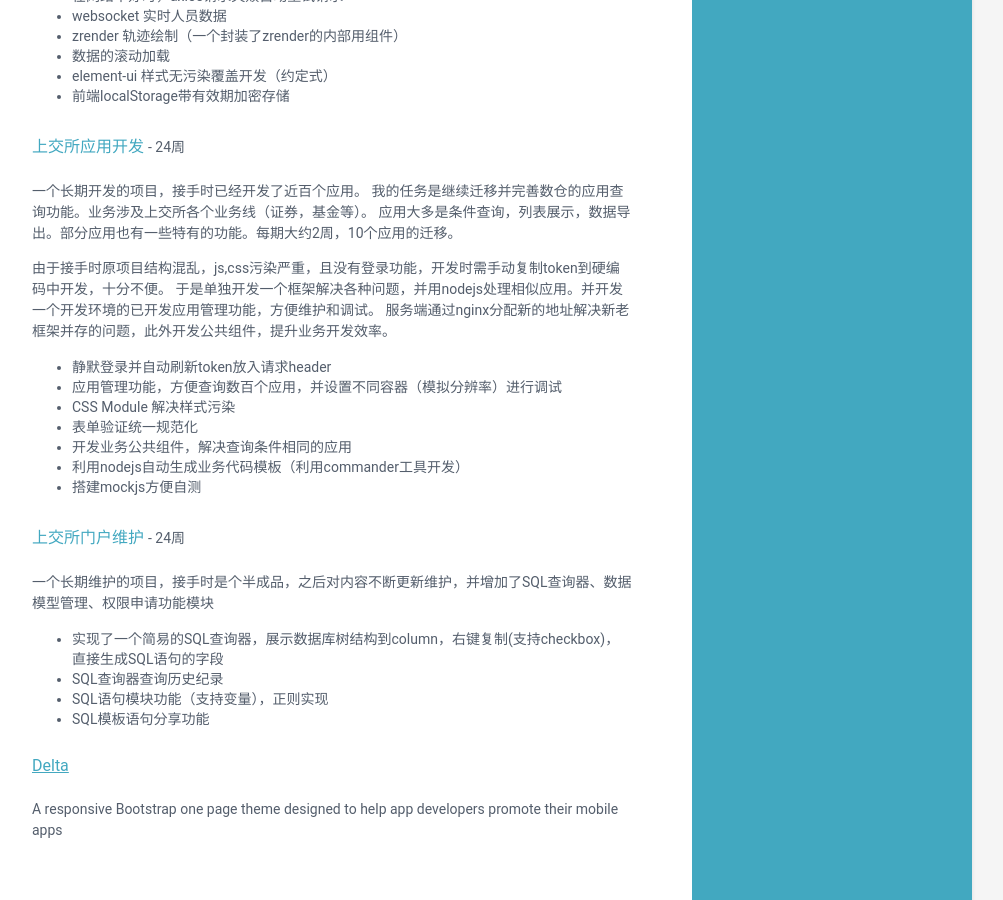
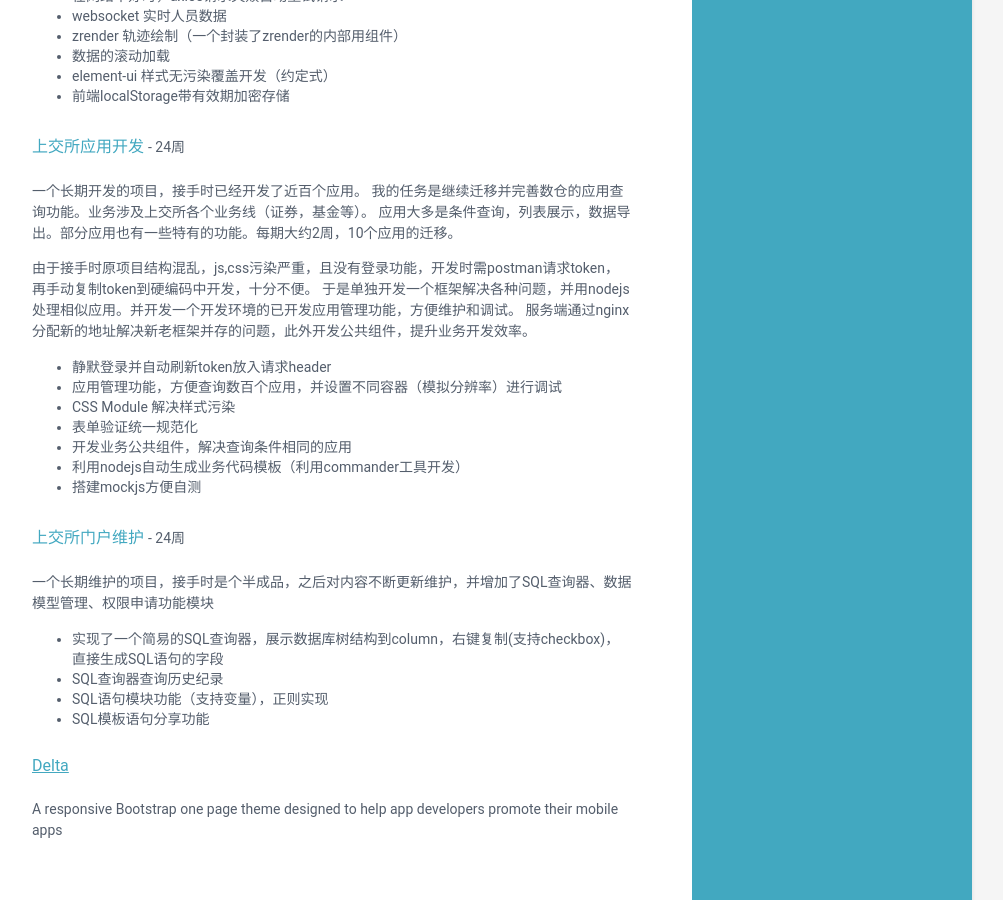
Before and after one commit to wellfrog16/cv, a Jekyll site: the page built from index.html, in a window 1280 px wide and 900 px high, scrolled down 2248 px. Shown: the whole window, without its empty margins (168-1171 px from the left). Built offline with Jekyll 4.4.1, drawn with Linux system fonts in a browser that asks for light colours.

Commit message:
资料更新

```diff
--- a/_data/data.yml
+++ b/_data/data.yml
@@ -174,7 +174,7 @@ projects:
           应用大多是条件查询，列表展示，数据导出。部分应用也有一些特有的功能。每期大约2周，10个应用的迁移。
 
 
-          由于接手时原项目结构混乱，js,css污染严重，且没有登录功能，开发时需手动复制token到硬编码中开发，十分不便。
+          由于接手时原项目结构混乱，js,css污染严重，且没有登录功能，开发时需postman请求token，再手动复制token到硬编码中开发，十分不便。
           于是单独开发一个框架解决各种问题，并用nodejs处理相似应用。并开发一个开发环境的已开发应用管理功能，方便维护和调试。
           服务端通过nginx分配新的地址解决新老框架并存的问题，此外开发公共组件，提升业务开发效率。
 
```
